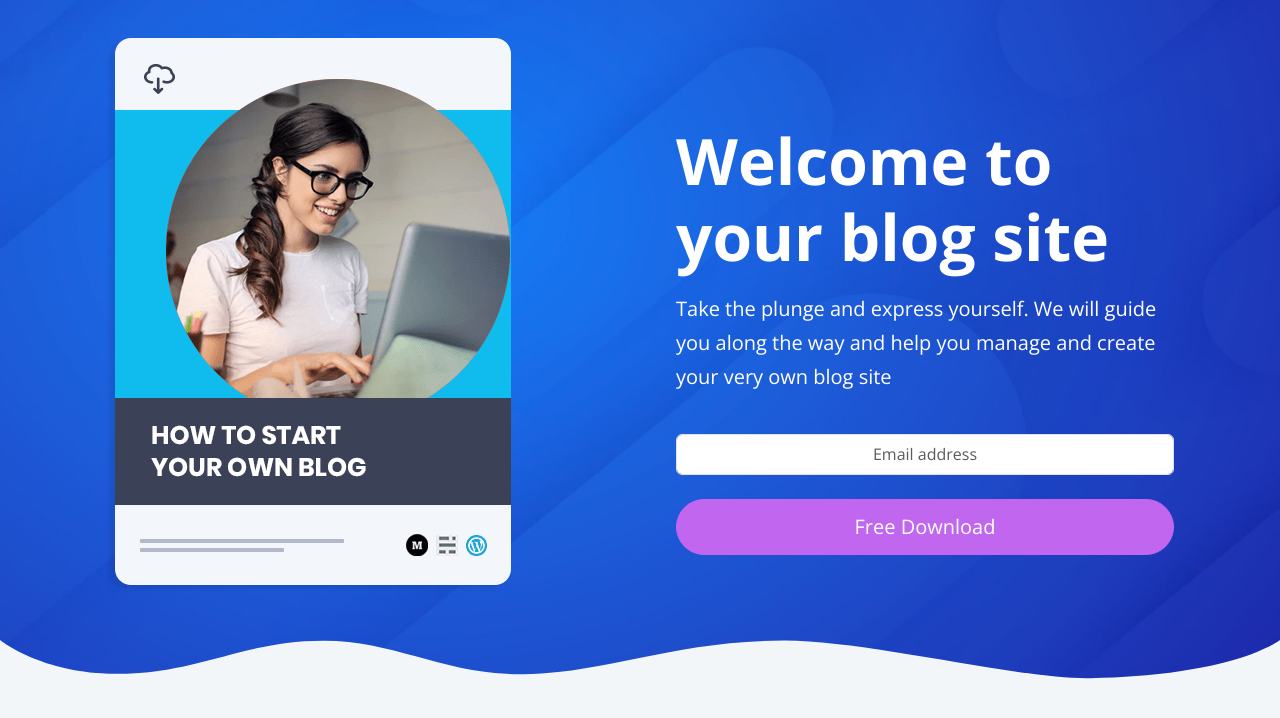
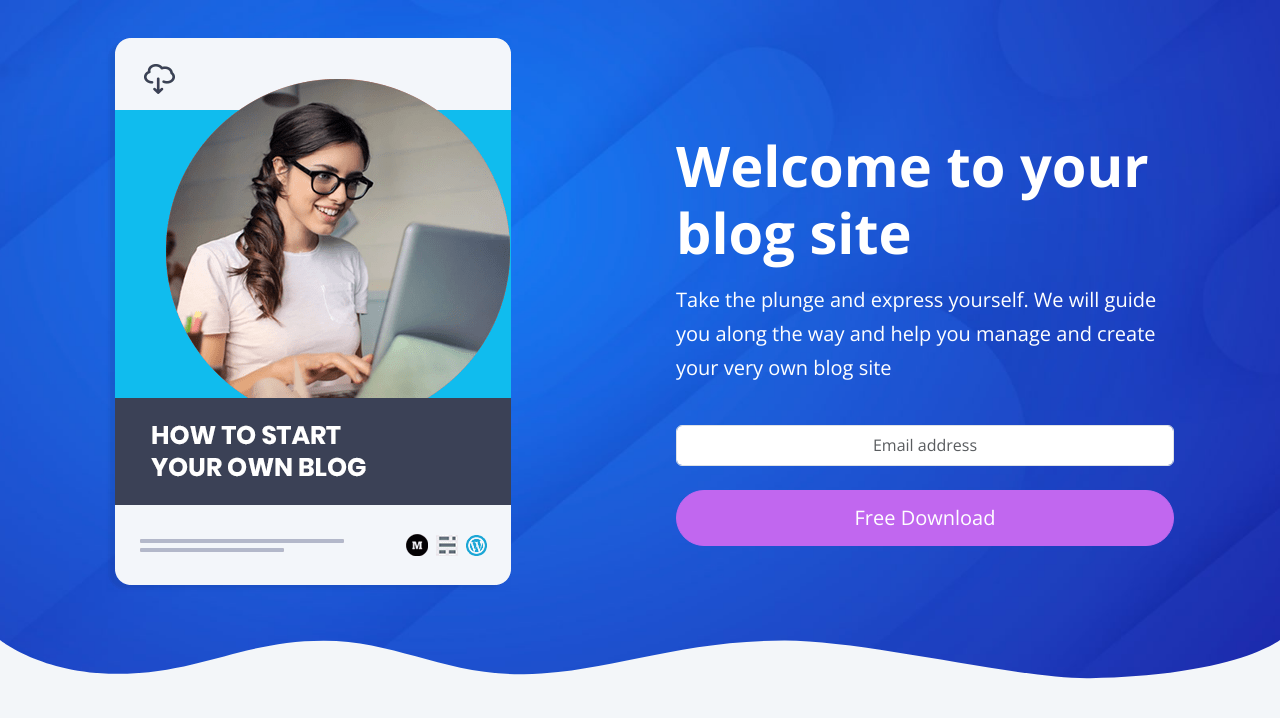
Before and after one commit to Gaza1982/Sidanatwebdesign, a website: page bootstrap/index.html in a window 1280 px wide. Shown: the part 90-808 px from the top of the page. Drawn offline with nearby package versions, Linux system fonts and the light colour scheme.

Commit message:
hero section

```diff
--- a/bootstrap/index.html
+++ b/bootstrap/index.html
@@ -54,7 +54,7 @@
                     </div>
                     <div class="col-md-6">
                         <div class="text-container p-4 d-flex flex-column justify-content-center h-100 mb-5">
-                            <h1 class="display-3 fw-bold">Welcome to your blog site</h1>
+                            <h1 class="display-4 fw-bold">Welcome to your blog site</h1>
                             <p class="lead">
                                 Take the plunge and express yourself. We will guide you along the way
                                 and help you manage and create your very own blog site
```
